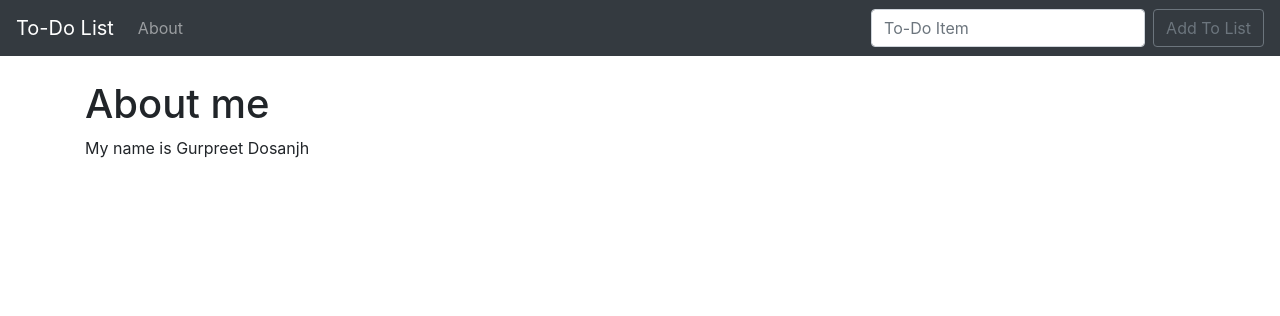
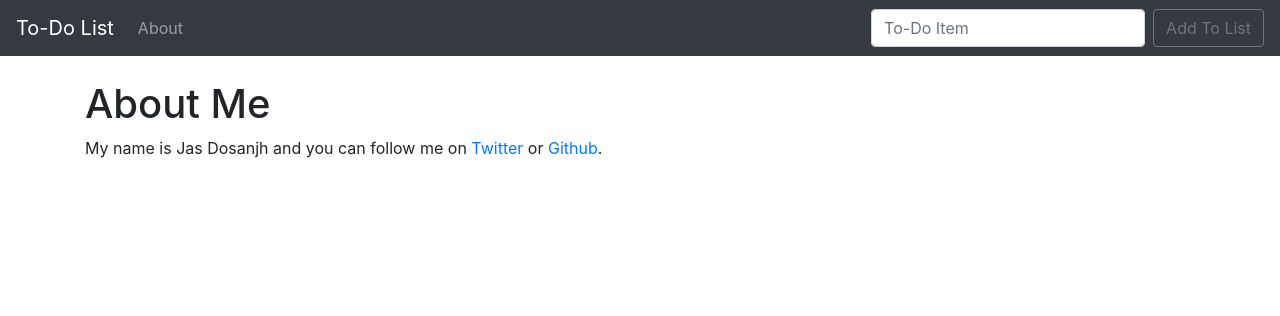
Before and after one commit to jasdosanjh/django-todoapp, a Django app: page /about/ in a window 1280 px wide. Shown: the top 316 px of the page. Run offline with Django 3.2, Linux system fonts and the light colour scheme; some libraries are stand-ins or nearby versions.

Commit message:
Updated about me page with social media links

```diff
--- a/todo_list/templates/about.html
+++ b/todo_list/templates/about.html
@@ -3,6 +3,6 @@
 {% block title %}To-Do List | About Me!{% endblock %}
 
 {% block content %}
-<h1>About me</h1>
-<p>My name is {{ first_name }} {{ last_name }}</p>
+<h1>About Me</h1>
+<p>My name is {{ first_name }} {{ last_name }} and you can follow me on <a href="https://twitter.com/jazdosanjh">Twitter</a> or <a href="https://github.com/jazdosanjh">Github</a>.</p>
 {% endblock %}
--- a/todo_list/views.py
+++ b/todo_list/views.py
@@ -20,7 +20,7 @@ def home(request):
         return render(request, 'index.html', {'all_items': all_items})
 
 def about(request):
-    context = {'first_name': 'Gurpreet', 'last_name': 'Dosanjh'}
+    context = {'first_name': 'Jas', 'last_name': 'Dosanjh'}
     return render(request, 'about.html', context)
 
 def delete(request, list_id):
```
